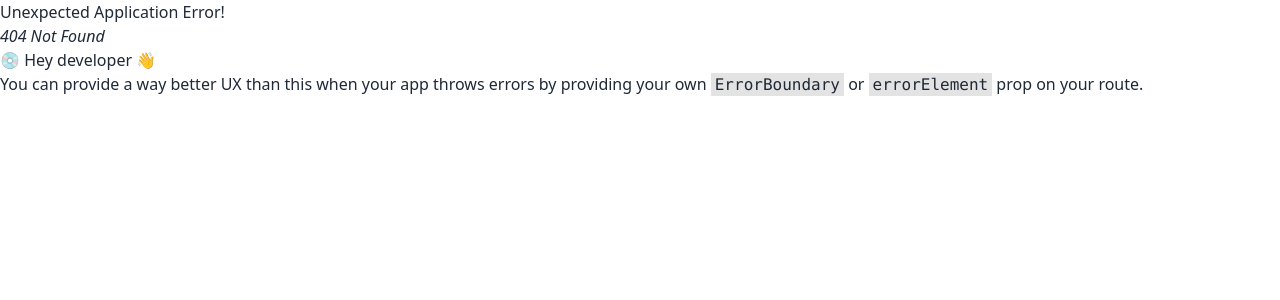
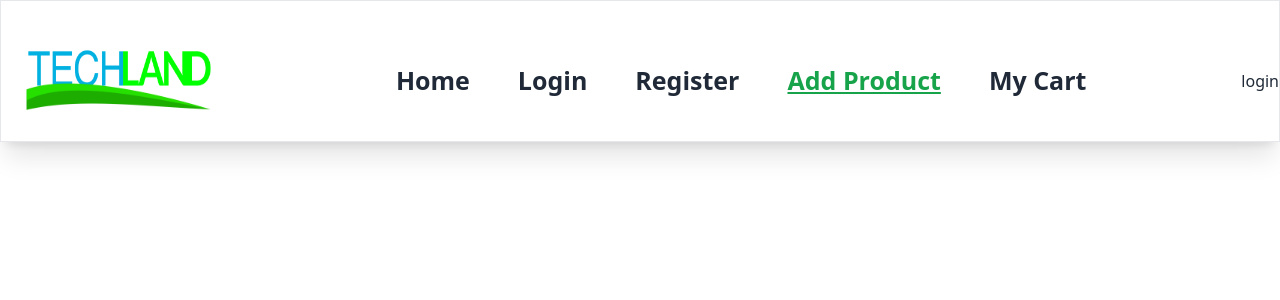
Before and after one commit to mdmasharafilhossain/tech-shop-web, a React (Vite) app: page /addProduct in a window 1280 px wide. Before the commit this address had no page. Shown: the top 300 px of the page. Built offline with nearby package versions, Linux system fonts and the light colour scheme.

Commit message:
navbar section added

```diff
--- /dev/null
+++ b/src/Components/AddProduct/AddProducts.jsx
@@ -0,0 +1,11 @@
+
+
+const AddProducts = () => {
+    return (
+        <div>
+           <h2>Add Products</h2>
+        </div>
+    );
+};
+
+export default AddProducts;
--- /dev/null
+++ b/src/Components/ErrorPage/ErrorPage.jsx
@@ -0,0 +1,44 @@
+import { Link } from "react-router-dom";
+
+
+const ErrorPage = () => {
+    return (
+        <>
+        <section className="relative z-10 bg-primary py-[120px]">
+          <div className="container">
+            <div className="flex -mx-4">
+              <div className="w-full h-full px-4">
+                <div className="mx-auto max-w-[1200px] text-center items-center">
+                  <h2 className="mb-2 text-[50px] font-bold leading-none text-white sm:text-[80px] md:text-[100px]">
+                    404
+                  </h2>
+                  <h4 className="mb-3 text-[22px] font-semibold leading-tight text-white">
+                    Oops! That page can't be found
+                  </h4>
+                  <p className="mb-8 text-lg text-white">
+                    The page you are looking for it maybe deleted
+                  </p>
+                  <Link to="/"
+
+                    className="inline-block px-8 py-3 text-base font-semibold text-center text-white transition border border-white rounded-lg hover:bg-white hover:text-primary"
+                  >
+                    Go to Home
+                  </Link>
+                </div>
+              </div>
+            </div>
+          </div>
+          <div className="absolute top-0 left-0 flex items-center justify-between w-full h-full space-x-5 -z-10 md:space-x-8 lg:space-x-14">
+            <div className="h-full w-1/3 bg-gradient-to-t from-[#FFFFFF14] to-[#C4C4C400]" />
+            <div className="flex w-1/3 h-full">
+              <div className="h-full w-1/2 bg-gradient-to-b from-[#FFFFFF14] to-[#C4C4C400]" />
+              <div className="h-full w-1/2 bg-gradient-to-t from-[#FFFFFF14] to-[#C4C4C400]" />
+            </div>
+            <div className="h-full w-1/3 bg-gradient-to-b from-[#FFFFFF14] to-[#C4C4C400]" />
+          </div>
+        </section>
+      </>
+    );
+};
+
+export default ErrorPage;
--- /dev/null
+++ b/src/Components/Header/Header.jsx
@@ -0,0 +1,111 @@
+import { Link, NavLink } from "react-router-dom";
+
+import logo from "../../assets/image_processing20210209-19545-1svrkst.gif"
+
+
+const Header = () => {
+    return (
+        <div>
+             <div className="shadow-xl bg-white z-50  pb-5 fixed top-0 left-0 right-0 border">
+                <div className="container mx-auto mt-10 ">
+                    <nav className="flex flex-col md:flex-col lg:flex-row items-center gap-5 justify-between">
+                        <div className="flex">
+
+                            <img className="w-60 h-20 " src={logo} alt="" />
+                        </div>
+
+                        {/* This is banner text */}
+                        <div className="flex ">
+                            <ul className="flex flex-col md:flex-col lg:flex-row gap-1 md:gap-10 lg:gap-12">
+                                <li>
+                                    <NavLink
+                                        to="/" style={{ fontWeight: "bold", fontSize: "25px" }}
+                                        className={({ isActive, isPending }) =>
+                                            isPending ? "pending" : isActive ? "text-green-600 underline" : ""
+                                        }
+                                    >
+                                        Home
+                                    </NavLink>
+                                </li>
+
+                                <li>
+                                    <NavLink
+                                        to="/login" style={{ fontWeight: "bold", fontSize: "25px" }}
+                                        className={({ isActive, isPending }) =>
+                                            isPending ? "pending" : isActive ? "text-green-600 underline" : ""
+                                        }
+                                    >
+                                        Login
+                                    </NavLink>
+                                </li>
+
+                                <li>
+                                    <NavLink
+                                        to="/register" style={{ fontWeight: "bold", fontSize: "25px" }}
+                                        className={({ isActive, isPending }) =>
+                                            isPending ? "pending" : isActive ? "text-green-600 underline" : ""
+                                        }
+                                    >
+                                        Register
+                                    </NavLink>
+                                </li>
+                                <li>
+                                    <NavLink
+                                        to="/addProduct" style={{ fontWeight: "bold", fontSize: "25px" }}
+                                        className={({ isActive, isPending }) =>
+                                            isPending ? "pending" : isActive ? "text-green-600 underline" : ""
+                                        }
+                                    >
+                                       Add Product
+                                    </NavLink>
+                                </li>
+                                <li>
+                                    <NavLink
+                                        to="/myCart" style={{ fontWeight: "bold", fontSize: "25px" }}
+                                        className={({ isActive, isPending }) =>
+                                            isPending ? "pending" : isActive ? "text-green-600 underline" : ""
+                                        }
+                                    >
+                                        My Cart
+                                    </NavLink>
+                                </li>
+                            </ul>
+
+                        </div>
+                        {/* <div className="flex">
+                            <div>
+                                <h2 className="text-xl font-bold text-green-600">{user?.displayName
+
+                                }</h2>
+                            </div>
+                            <div>
+                                <label tabIndex={0} className="btn btn-ghost btn-circle avatar">
+                                    <div className="w-10 rounded-full">
+                                        <img src={user?.photoURL} />
+                                    </div>
+                                </label>
+                            </div>
+                            <div>
+                                {
+                                    user ?
+                                        <button onClick={handleLogOut} className="bg-green-600 text-gray-200 font-bold text-2xl px-5 py-3 rounded-xl">Sign Out</button>
+
+                                        :
+                                        <Link to="/login"><button className="bg-green-600 text-gray-200 font-bold text-2xl px-5 py-3 rounded-xl">Sign In</button></Link>
+                                }
+                            </div>
+                        </div> */}
+                        <div>
+                            <button>login</button>
+                        </div>
+                    </nav>
+
+                </div>
+
+
+            </div>
+        </div>
+    );
+};
+
+export default Header;
--- /dev/null
+++ b/src/Components/Home/Home.jsx
@@ -0,0 +1,11 @@
+
+
+const Home = () => {
+    return (
+        <div>
+           <h2>Home</h2>
+        </div>
+    );
+};
+
+export default Home;
--- /dev/null
+++ b/src/Components/Login/Login.jsx
@@ -0,0 +1,11 @@
+
+
+const Login = () => {
+    return (
+        <div>
+           <h2>Login</h2>
+        </div>
+    );
+};
+
+export default Login;
--- /dev/null
+++ b/src/Components/MyCart/MyCarts.jsx
@@ -0,0 +1,11 @@
+
+
+const MyCarts = () => {
+    return (
+        <div>
+            <h2>My Cart</h2>
+        </div>
+    );
+};
+
+export default MyCarts;
--- /dev/null
+++ b/src/Components/Register/Register.jsx
@@ -0,0 +1,10 @@
+
+const Register = () => {
+    return (
+        <div>
+            <h2>Register</h2>
+        </div>
+    );
+};
+
+export default Register;
--- /dev/null
+++ b/src/Components/Root/Root.jsx
@@ -0,0 +1,13 @@
+import { Outlet } from "react-router-dom";
+import Header from "../Header/Header";
+
+const Root = () => {
+    return (
+        <div>
+            <Header></Header>
+            <Outlet></Outlet>
+        </div>
+    );
+};
+
+export default Root;
--- a/src/main.jsx
+++ b/src/main.jsx
@@ -6,11 +6,42 @@ import {
   createBrowserRouter,
   RouterProvider,
 } from "react-router-dom";
+import Root from './Components/Root/Root';
+import ErrorPage from './Components/ErrorPage/ErrorPage';
+import Home from './Components/Home/Home';
+import Login from './Components/Login/Login';
+import AddProducts from './Components/AddProduct/AddProducts';
+import MyCarts from './Components/MyCart/MyCarts';
+import Register from './Components/Register/Register';
 
 const router = createBrowserRouter([
   {
     path: "/",
-    element: <div>Hello world!</div>,
+    element: <Root></Root>,
+    errorElement:<ErrorPage></ErrorPage>,
+    children:[
+      {
+        path:"/",
+        element:<Home></Home>
+      },
+      {
+        path:"/login",
+        element:<Login></Login>
+      },
+      {
+        path:"/addProduct",
+        element:<AddProducts></AddProducts>
+      },
+      {
+        path:"/myCart",
+        element:<MyCarts></MyCarts>
+      },
+      {
+        path:"/register",
+        element:<Register></Register>
+      }
+
+    ]
   },
 ]);
 
```
Also changed, not shown: src/assets/Screenshot (989).png (added), src/assets/image_processing20210209-19545-1svrkst.gif (added).
